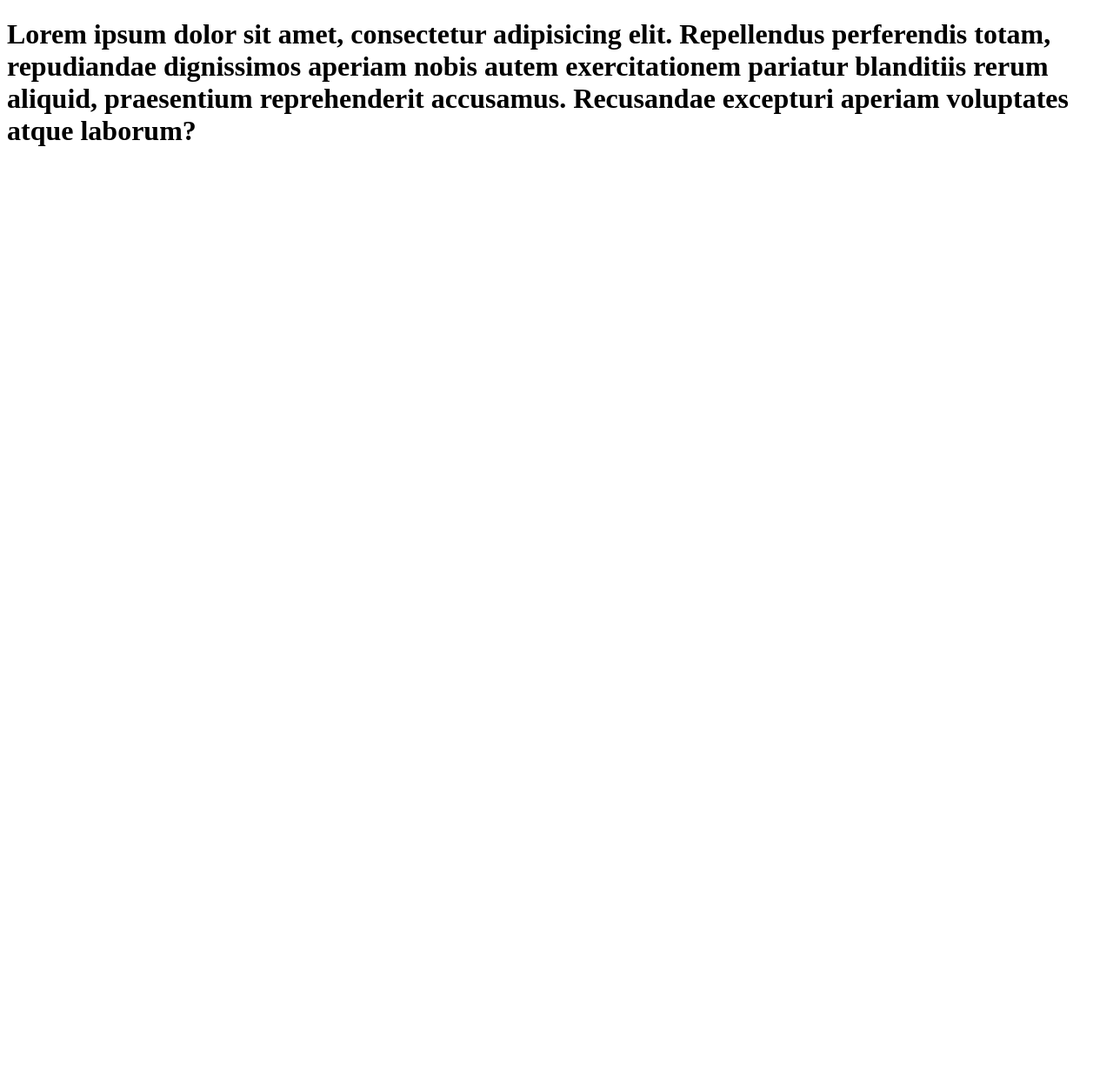
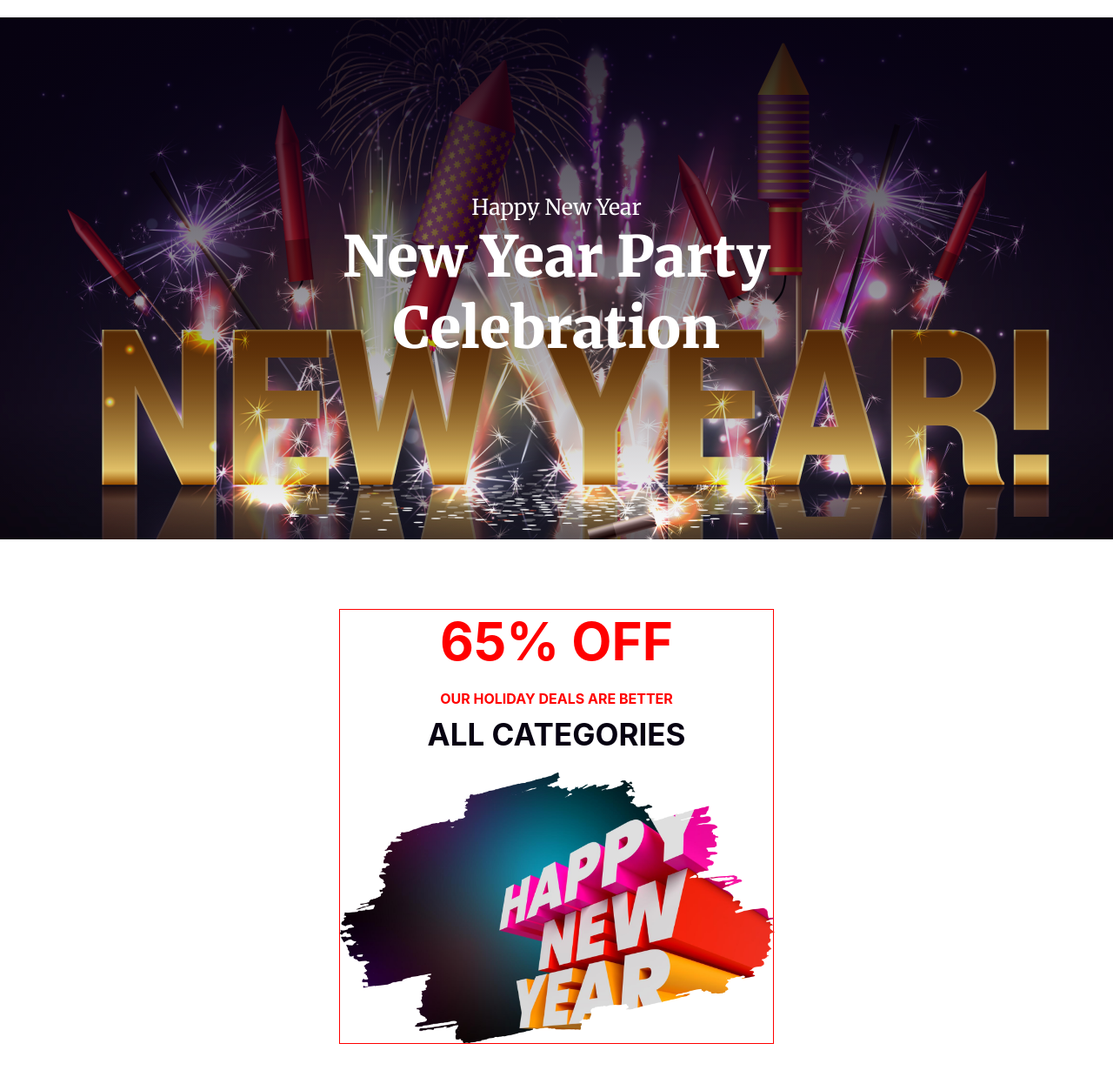
Before and after one commit to fajlerabbifahim/new-year-project, a plain HTML site: page index.html in a window 1280 px wide. Shown: the whole page at 87% size. Before the commit the page ends 800 px from the top, so only its background shows below. Drawn offline with Linux system fonts and the light colour scheme.

Commit message:
header & main second added

```diff
--- a/index.html
+++ b/index.html
@@ -4,14 +4,29 @@
     <meta charset="UTF-8" />
     <meta name="viewport" content="width=device-width, initial-scale=1.0" />
     <title>New Year Project</title>
+    <link rel="stylesheet" href="style.css" />
   </head>
   <body>
-    <h1>
-      Lorem ipsum dolor sit amet, consectetur adipisicing elit. Repellendus
-      perferendis totam, repudiandae dignissimos aperiam nobis autem
-      exercitationem pariatur blanditiis rerum aliquid, praesentium
-      reprehenderit accusamus. Recusandae excepturi aperiam voluptates atque
-      laborum?
-    </h1>
+    <header class="banner-container">
+      <div class="banner-content">
+        <p>Happy New Year</p>
+        <h1>New Year Party</h1>
+        <h1>Celebration</h1>
+      </div>
+    </header>
+    <main>
+      <!-- 65% section start here  -->
+      <div class="second-section-container">
+        <div class="second-section-content">
+          <h1>65% OFF</h1>
+          <h4>OUR HOLIDAY DEALS ARE BETTER</h4>
+          <h3>ALL CATEGORIES</h3>
+          <img class="images" src="images/New Year Photo.png" alt="" />
+        </div>
+      </div>
+
+      <!-- 65% section Ends here  -->
+    </main>
+    <footer></footer>
   </body>
 </html>
--- a/style.css
+++ b/style.css
@@ -5,3 +5,69 @@
   box-sizing: border-box;
   font-family: "Merriweather", serif;
 }
+
+/* banner section styles */
+
+.banner-container {
+  max-width: 1300px;
+  margin: 0 auto;
+  min-height: 600px;
+  margin-top: 20px;
+  background-image: linear-gradient(rgba(7, 2, 17, 0.9), rgba(255, 255, 255, 0)),
+    url("images/Banner\ Image.png");
+  background-position: center;
+  background-size: cover;
+}
+.banner-content {
+  display: flex;
+  flex-direction: column;
+  justify-content: center;
+  align-items: center;
+  height: 600px;
+}
+.banner-content p {
+  color: rgb(255, 255, 255);
+  font-size: 25px;
+  font-weight: 400;
+}
+.banner-content h1 {
+  color: rgb(255, 255, 255);
+  font-size: 65px;
+  font-weight: 900;
+  align-items: center;
+}
+
+.second-section-container {
+  width: 500px;
+  height: 500px;
+  margin: 0 auto;
+  margin-top: 80px;
+  margin-bottom: 40px;
+  border: 1px solid red;
+}
+.second-section-content {
+  text-align: center;
+}
+.second-section-content h1 {
+  font-size: 60px;
+  font-family: Inter;
+  font-weight: 700;
+  color: rgb(255, 0, 0);
+  padding-bottom: 20px;
+}
+.second-section-content h4 {
+  font-size: 16px;
+  color: rgb(255, 0, 0);
+  font-family: Inter;
+}
+.second-section-content h3 {
+  padding-top: 10px;
+  font-size: 35px;
+  font-weight: 700;
+  color: rgb(7, 2, 17);
+  font-family: Inter;
+}
+.second-section-content .images {
+  margin-top: 23px;
+  width: 500px;
+}
```
